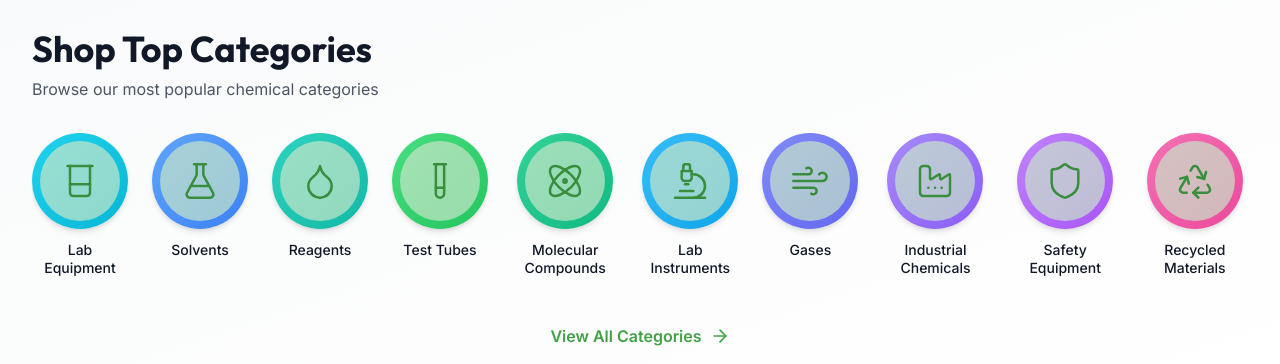
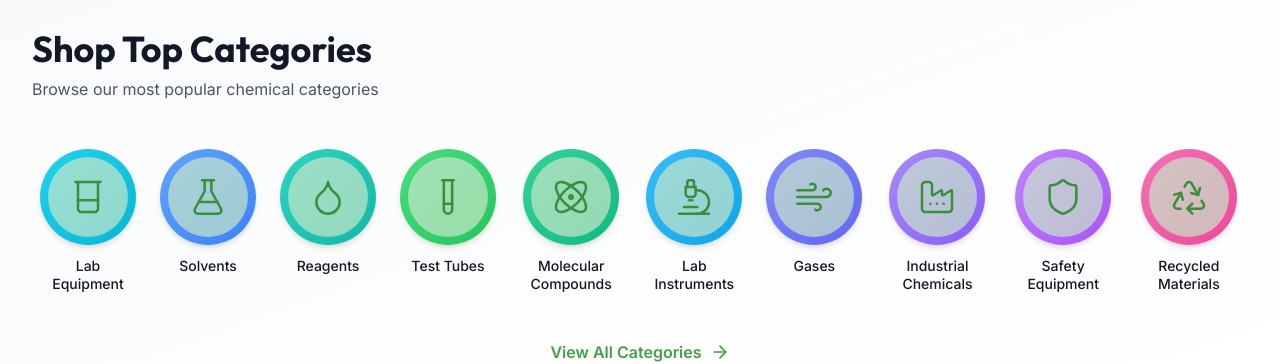
Before and after one commit to vikrin-creator/ChemZwap, a React (Vite) app in the folder frontend/: page / in a window 1280 px wide. Shown: the part 820-1184 px from the top of the page. Built offline with nearby package versions, Linux system fonts and the light colour scheme; no server answers.

Commit message:
hover round   edge

```diff
--- a/frontend/src/pages/Home.jsx
+++ b/frontend/src/pages/Home.jsx
@@ -153,7 +153,7 @@ const Home = () => {
                         {/* Categories Scroll Container */}
                         <div
                             id="categories-scroll"
-                            className="flex gap-6 overflow-x-auto scrollbar-hide scroll-smooth pb-4"
+                            className="flex gap-6 overflow-x-auto scrollbar-hide scroll-smooth py-4 px-2"
                             style={{ scrollbarWidth: 'none', msOverflowStyle: 'none' }}
                         >
                             {categories.map((category, index) => (
```
